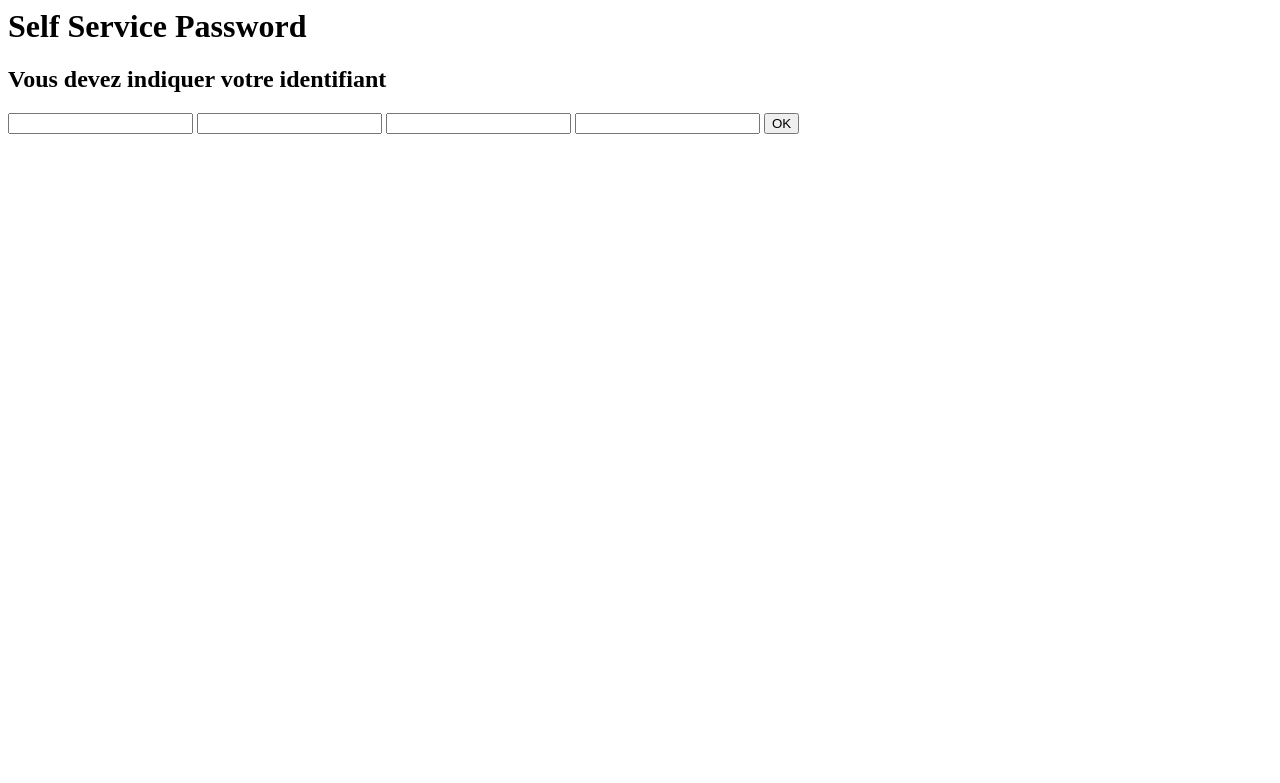
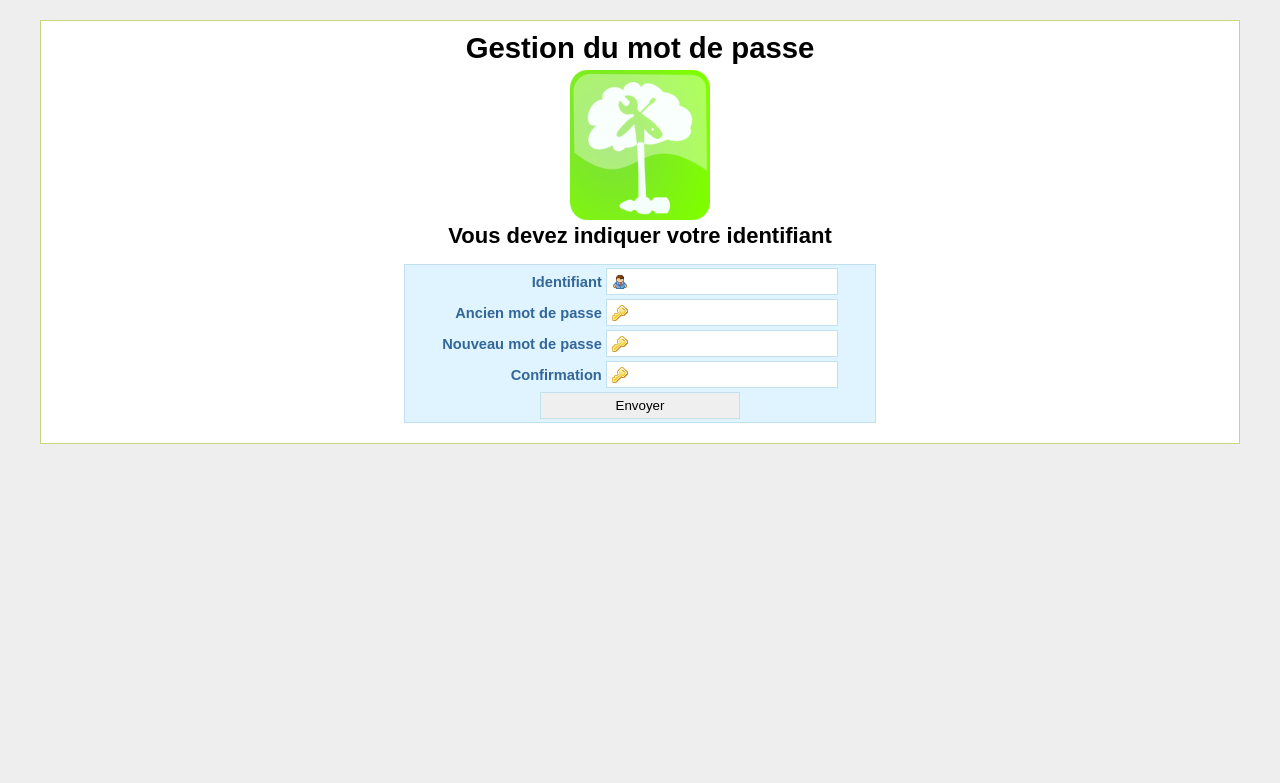
Before and after one commit to ltb-project/self-service-password, a PHP site: page / in a window 1280 px wide. Shown: the top 783 px of the page. Run offline with PHP 8.4, Linux system fonts and the light colour scheme; data that the repository does not hold is empty.

Commit message:
Add stylesheet and graphics

```diff
--- a/index.php
+++ b/index.php
@@ -126,21 +126,38 @@ if ( !$result ) {
 #==============================================================================
 ?>
 
-<html>
+<!DOCTYPE html PUBLIC "-//W3C//DTD XHTML 1.0 Strict//EN" "http://www.w3.org/TR/xhtml1/DTD/xhtml1-strict.dtd">
+<html xmlns="http://www.w3.org/1999/xhtml" xml:lang="en" lang="en">
 <head>
-    <title>LTB Self Service Password</title>
+    <title><?php echo $messages[$lang]["title"]; ?></title>
+    <meta http-equiv="Content-Type" content="text/html; charset=utf-8" />
+    <meta http-equiv="Content-Script-Type" content="text/javascript" />
+    <meta http-equiv="cache-control" content="no-cache" />
+    <link rel="stylesheet" type="text/css" href="style/styles.css" />
+    <link href="style/favicon.ico" rel="icon" type="image/x-icon" />
+    <link href="style/favicon.ico" rel="shortcut icon" />
 </head>
 <body>
 
-<h1>Self Service Password</h1>
+<div id="content">
+<h1><?php echo $messages[$lang]["title"]; ?></h1>
+<img src="<?php echo $logo; ?>" alt="Logo" />
 <h2><?php echo $messages[$lang][$result]; ?></h2>
-<form method="post">
-    <input type="text" name="login" />
-    <input type="oldpassword" name="oldpassword" />
-    <input type="newpassword" name="newpassword" />
-    <input type="confirmpassword" name="confirmpassword" />
-    <input type="submit" value="OK" />
+<form action="#" method="post">
+    <table>
+    <tr><th><?php echo $messages[$lang]["login"]; ?></th>
+    <td><input type="text" name="login" /></td></tr>
+    <tr><th><?php echo $messages[$lang]["oldpassword"]; ?></th>
+    <td><input type="password" name="oldpassword" /></td></tr>
+    <tr><th><?php echo $messages[$lang]["newpassword"]; ?></th>
+    <td><input type="password" name="newpassword" /></td></tr>
+    <tr><th><?php echo $messages[$lang]["confirmpassword"]; ?></th>
+    <td><input type="password" name="confirmpassword" /></td></tr>
+    <tr><td colspan="2">
+    <input type="submit" value="<?php echo $messages[$lang]['submit']; ?>" /></td></tr>
+    </table>
 </form>
+</div>
 
 </body>
 </html>
--- a/lang.inc.php
+++ b/lang.inc.php
@@ -15,4 +15,10 @@ $messages['fr']['passwordchanged'] = "Votre mot de passe a &eacute;t&eacute; cha
 $messages['fr']['nomatch'] = "Les mots de passe ne correspondent pas";
 $messages['fr']['badcredentials'] = "Identifiant ou mot de passe incorrect";
 $messages['fr']['passworderror'] = "Le mot de passe a &eacute;t&eacute; refus&eacute;";
+$messages['fr']['title'] = "Gestion du mot de passe";
+$messages['fr']['login'] = "Identifiant";
+$messages['fr']['oldpassword'] = "Ancien mot de passe";
+$messages['fr']['newpassword'] = "Nouveau mot de passe";
+$messages['fr']['confirmpassword'] = "Confirmation";
+$messages['fr']['submit'] = "Envoyer";
 ?>
--- /dev/null
+++ b/style/styles.css
@@ -0,0 +1,66 @@
+body {
+font-family:Arial, Helvetica, Verdana;
+font-size:11pt;
+color:#000;
+background:#eee;
+margin:0;
+padding:0;
+}
+
+h1, h2, h3, h4 {
+margin:0;
+padding:0 0 5px 0;
+}
+
+a img,:link img,:visited img {
+border:none
+}
+
+a, a:link, a:visited {
+text-decoration:none;
+color:#336699;
+}
+
+#content {
+margin:20px 40px;
+padding:10px;
+background:#fff;
+border:1px solid #C6D880;
+text-align:center;
+}
+
+form {
+display:block;
+overflow:visible;
+padding:0;
+margin:10px 30%;
+text-align:center;
+background-color:#dff4ff;
+border:1px solid #c2e1ef;
+color:#336699;
+}
+
+form table {
+border:0;
+margin:0 auto;
+}
+
+form th {
+text-align: right;
+}
+
+form input {
+border:1px solid #c2e1ef;
+padding:5px;
+width: 200px;
+}
+
+form input[name=login] {
+background:#FFFFFF url("user_suit.png") 5px 5px no-repeat;
+padding-left:25px;
+}
+
+form input[type=password] {
+background:#FFFFFF url("key.png") 5px 5px no-repeat;
+padding-left: 25px;
+}
```
Also changed, not shown: style/favicon.ico (added), style/key.png (added), style/ltb-logo.png (added), style/user_suit.png (added).
